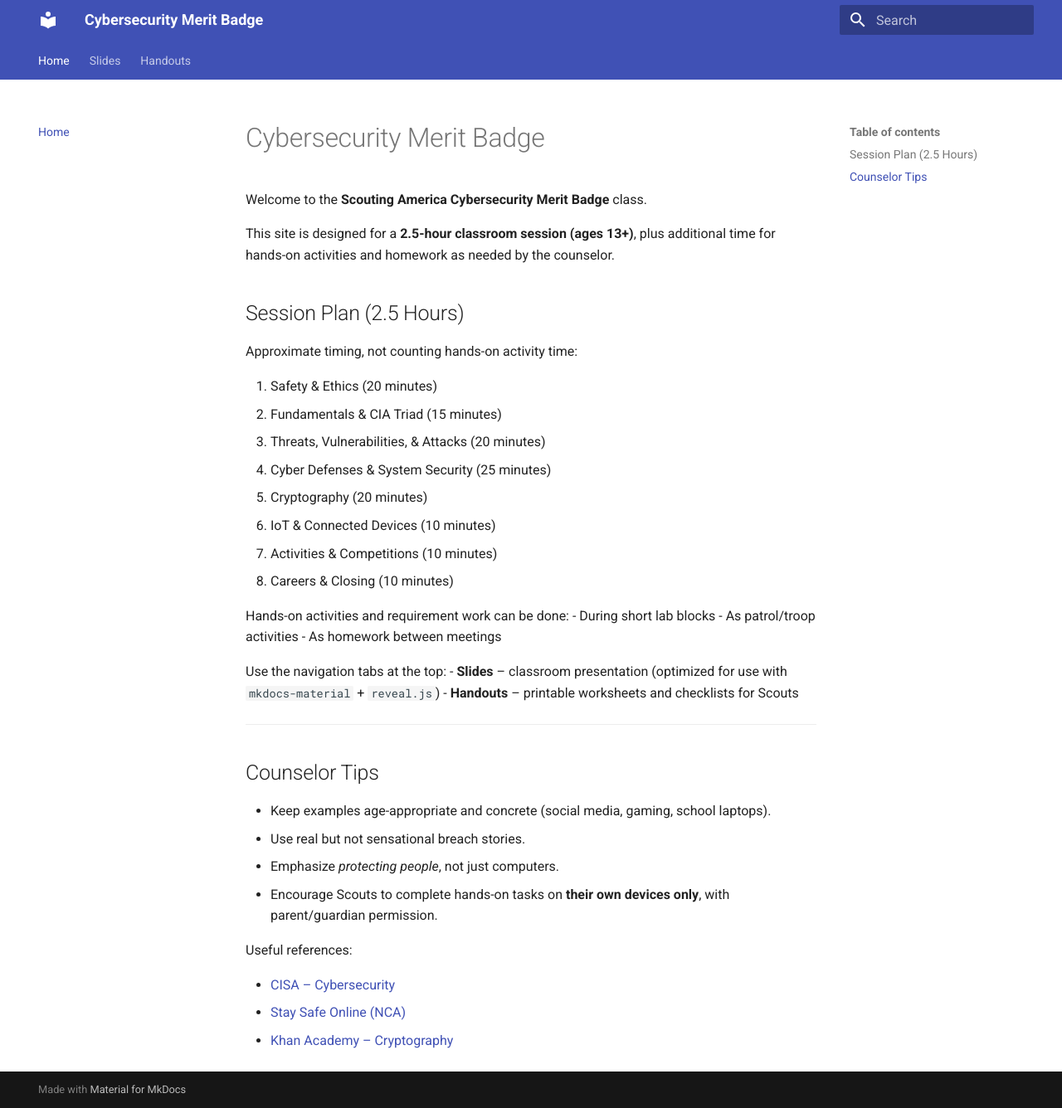
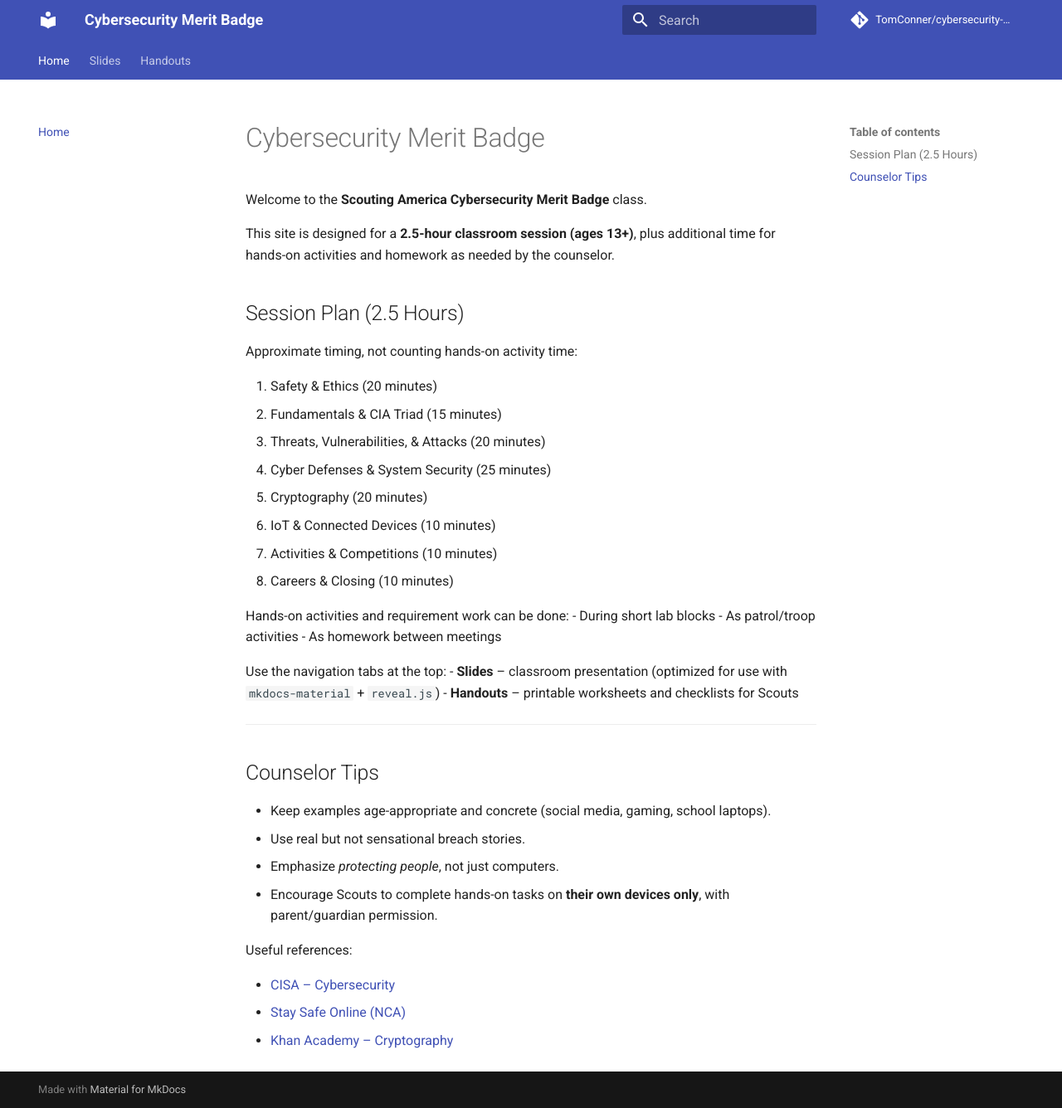
Before and after one commit to TomConner/cybersecurity-merit-badge, an MkDocs documentation site: the page built from docs/index.md, in a window 1280 px wide and 1336 px high. Shown: the whole window at 83% size. Built offline with MkDocs 1.6.1 and Material for MkDocs 9.7.7, drawn with Linux system fonts in a browser that asks for light colours; comment, search, counter and statistics services are not loaded.

Commit message:
add github repo link

```diff
--- a/mkdocs.yml
+++ b/mkdocs.yml
@@ -1,5 +1,7 @@
 site_name: Cybersecurity Merit Badge
 site_description: Scouting America Cybersecurity Merit Badge - 2.5 hour class
+repo_url: https://github.com/TomConner/cybersecurity-merit-badge
+repo_name: TomConner/cybersecurity-merit-badge
 theme:
   name: material
   features:
```
